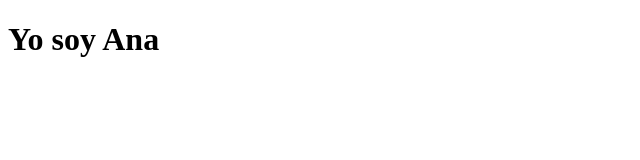
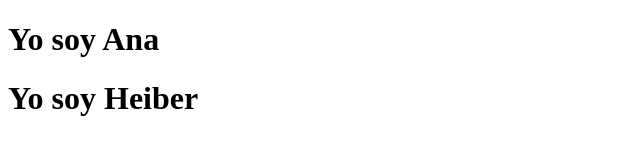
Before and after one commit to heiberh06/miProyecto, a plain HTML site: page index.html in a window 1280 px wide. Shown: the whole page, without its empty margins (0-640 px from the left). Drawn offline with Linux system fonts and the light colour scheme.

Commit message:
Se modifió el index.

```diff
--- a/index.html
+++ b/index.html
@@ -7,5 +7,6 @@
 </head>
 <body>
     <h1>Yo soy Ana</h1>
+    <h1>Yo soy Heiber</h1>
 </body>
 </html>
```
